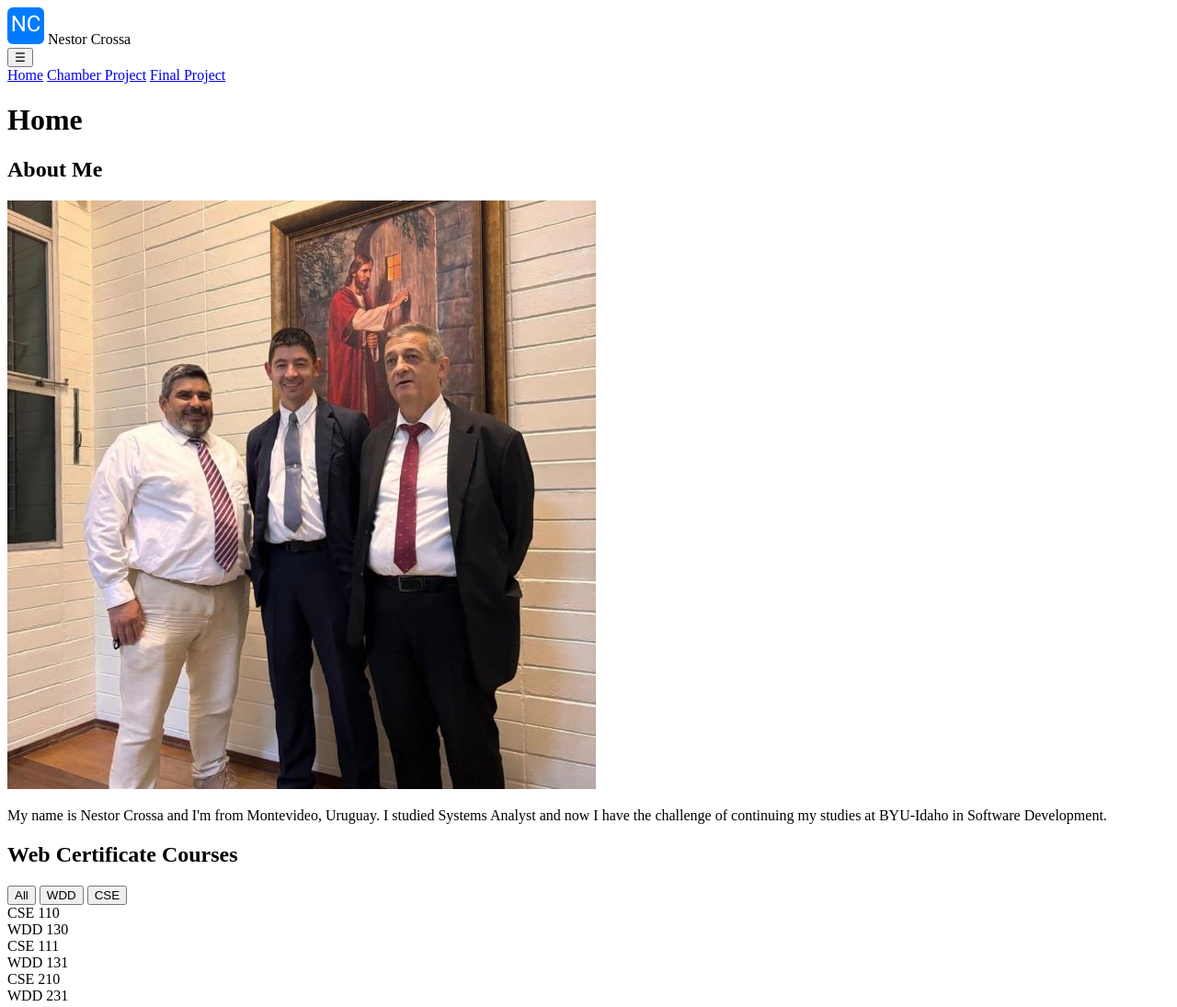
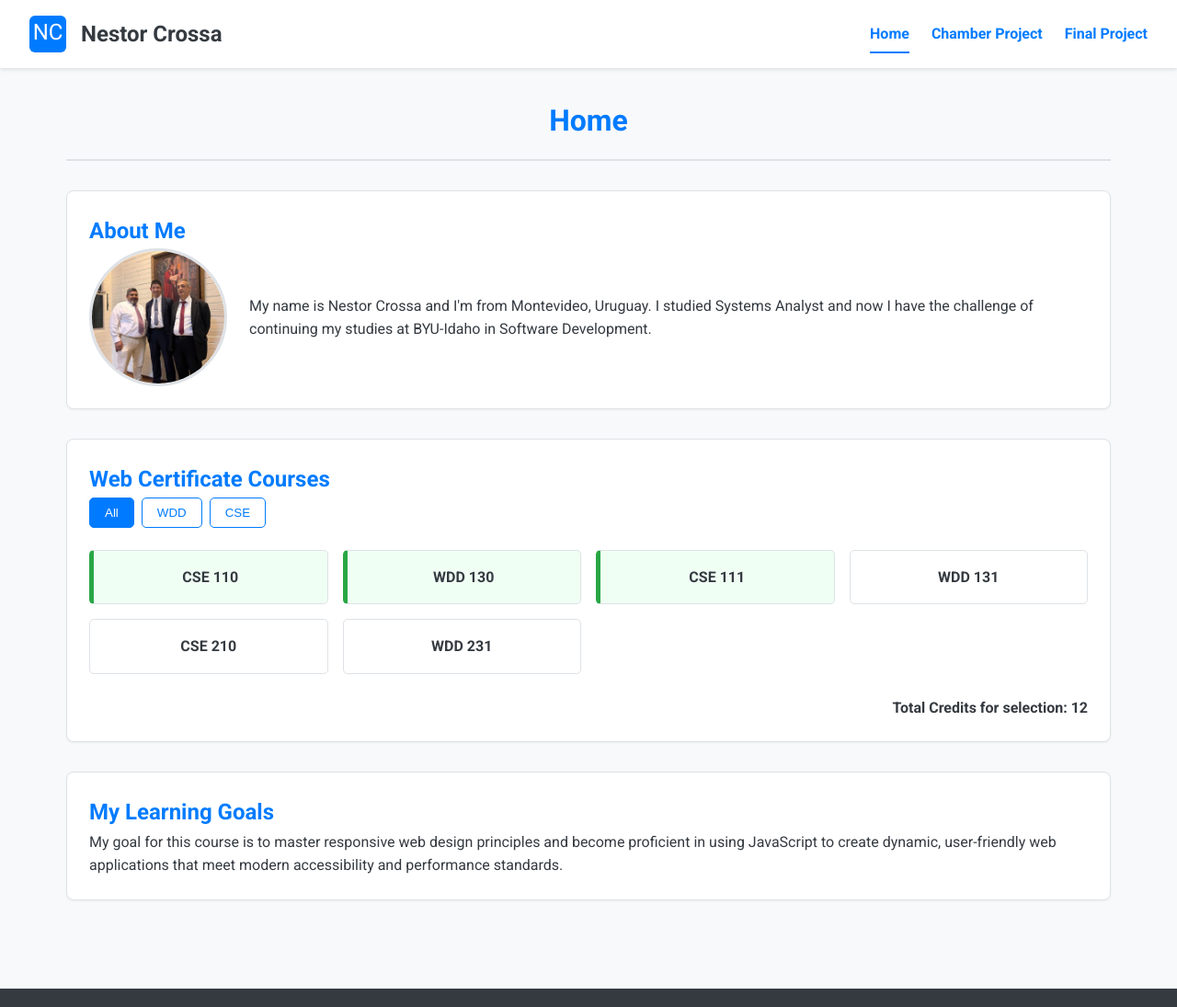
Before and after one commit to nestoredi/wdd231, a plain HTML site: page index.html in a window 1280 px wide. Shown: the top 1095 px of the page at 92% size. Drawn offline with Linux system fonts and the light colour scheme.

Commit message:
Add files via upload

```diff
--- a/index.html
+++ b/index.html
@@ -12,14 +12,15 @@
     <link rel="preconnect" href="https://fonts.gstatic.com" crossorigin>
     <link href="https://fonts.googleapis.com/css2?family=Roboto:wght@400;700&display=swap" rel="stylesheet">
 
-    <link rel="stylesheet" href="styles/main.css">
-    <!-- The defer attribute is crucial for performance and correct script execution -->
+    <!-- CORRECTED: Two CSS files linked as required -->
+    <link rel="stylesheet" href="styles/base.css">
+    <link rel="stylesheet" href="styles/larger.css">
+
     <script src="scripts/main.js" defer></script>
 </head>
 <body>
     <header>
         <div class="header-content">
-            <!-- SVG Logo Placeholder -->
             <svg class="logo" width="40" height="40" viewBox="0 0 100 100" xmlns="http://www.w3.org/2000/svg">
                 <rect width="100" height="100" rx="15" fill="#007BFF"/>
                 <text x="50%" y="50%" dominant-baseline="middle" text-anchor="middle" font-family="Roboto, sans-serif" font-size="60" fill="#FFFFFF">NC</text>
@@ -36,10 +37,12 @@
 
     <main>
         <h1 class="page-title">Home</h1>
-        <div class="content-grid">
+
+        <!-- CORRECTED: Now there are three <section> elements inside <main> -->
         <section class="card about-me">
             <h2>About Me</h2>
             <div class="about-me-content">
+                <!-- IMPORTANT: Make sure this path points to your actual image file -->
                 <img src="images/foto.jpg" alt="A photo of Nestor Crossa" class="student-photo">
                 <p>My name is Nestor Crossa and I'm from Montevideo, Uruguay. I studied Systems Analyst and now I have the challenge of continuing my studies at BYU-Idaho in Software Development.</p>
             </div>
@@ -53,17 +56,21 @@
                 <button id="filter-cse">CSE</button>
             </div>
             <div id="course-cards-container">
-                    <!-- Course cards will be dynamically inserted here by JavaScript -->
+                <!-- Course cards are dynamically inserted here -->
             </div>
             <p class="credits-total">Total Credits for selection: <span id="total-credits">0</span></p>
         </section>
-        </div>
+
+        <section class="card learning-goals">
+            <h2>My Learning Goals</h2>
+            <p>My goal for this course is to master responsive web design principles and become proficient in using JavaScript to create dynamic, user-friendly web applications that meet modern accessibility and performance standards.</p>
+        </section>
+
     </main>
 
     <footer>
         <div class="footer-content">
             <div class="social-links">
-                <!-- Replace with your actual links -->
                 <a href="https://github.com/" target="_blank" rel="noopener noreferrer">GitHub</a>
                 <a href="https://linkedin.com/" target="_blank" rel="noopener noreferrer">LinkedIn</a>
             </div>
--- /dev/null
+++ b/styles/base.css
@@ -0,0 +1,181 @@
+/* CSS Variables for easy color management */
+:root {
+    --primary-color: #007BFF; /* A strong blue */
+    --secondary-color: #F8F9FA; /* A very light grey for backgrounds */
+    --text-color: #343A40; /* Dark grey for text */
+    --light-text-color: #FFFFFF; /* White */
+    --border-color: #DEE2E6; /* Light grey for borders */
+    --completed-color: #28a745; /* Green for completed courses */
+}
+
+/* Base and Typography */
+* {
+    box-sizing: border-box;
+    margin: 0;
+    padding: 0;
+}
+
+body {
+    font-family: 'Roboto', sans-serif;
+    color: var(--text-color);
+    background-color: var(--secondary-color);
+    line-height: 1.6;
+}
+
+h1, h2 {
+    color: var(--primary-color);
+}
+
+/* Header and Navigation */
+header {
+    background-color: var(--light-text-color);
+    padding: 1rem 2rem;
+    display: flex;
+    justify-content: space-between;
+    align-items: center;
+    box-shadow: 0 2px 4px rgba(0,0,0,0.1);
+    flex-wrap: wrap; /* Allow wrapping for mobile view */
+}
+
+.header-content {
+    display: flex;
+    align-items: center;
+    gap: 1rem;
+}
+
+.site-name {
+    font-weight: 700;
+    font-size: 1.5rem;
+}
+
+/* Mobile-first navigation */
+nav {
+    display: none; /* Hidden by default */
+    flex-direction: column;
+    width: 100%;
+    text-align: center;
+    gap: 0.5rem;
+    margin-top: 1rem;
+}
+
+nav.open {
+    display: flex; /* Shown when hamburger is clicked */
+}
+
+nav a {
+    text-decoration: none;
+    color: var(--primary-color);
+    font-weight: 700;
+    padding: 0.5rem 0;
+    position: relative;
+}
+
+#menu-button {
+    display: block; /* Shown on mobile */
+    font-size: 2rem;
+    background: none;
+    border: none;
+    cursor: pointer;
+}
+
+/* Main Content Layout */
+main {
+    padding: 1rem;
+    max-width: 1200px;
+    margin: 0 auto;
+}
+
+.page-title {
+    text-align: center;
+    margin-bottom: 2rem;
+    border-bottom: 2px solid var(--border-color);
+    padding-bottom: 1rem;
+}
+
+.card {
+    background-color: var(--light-text-color);
+    border: 1px solid var(--border-color);
+    border-radius: 8px;
+    padding: 1.5rem;
+    margin-bottom: 2rem;
+    box-shadow: 0 1px 3px rgba(0,0,0,0.05);
+}
+
+.about-me-content {
+    display: flex;
+    flex-direction: column; /* Mobile-first stack */
+    align-items: center;
+    text-align: center;
+    gap: 1.5rem;
+}
+
+.student-photo {
+    max-width: 150px;
+    height: auto;
+    border-radius: 50%;
+    border: 3px solid var(--border-color);
+}
+
+/* Courses Section */
+.course-filters {
+    margin-bottom: 1.5rem;
+    display: flex;
+    flex-wrap: wrap;
+    gap: 0.5rem;
+}
+
+.course-filters button {
+    padding: 0.5rem 1rem;
+    border: 1px solid var(--primary-color);
+    background-color: var(--light-text-color);
+    color: var(--primary-color);
+    cursor: pointer;
+    border-radius: 5px;
+    transition: background-color 0.3s, color 0.3s;
+}
+
+.course-filters button:hover,
+.course-filters button.active {
+    background-color: var(--primary-color);
+    color: var(--light-text-color);
+}
+
+#course-cards-container {
+    display: grid;
+    grid-template-columns: 1fr; /* Single column for mobile */
+    gap: 1rem;
+}
+
+.course-card {
+    border: 1px solid var(--border-color);
+    padding: 1rem;
+    border-radius: 5px;
+    text-align: center;
+    font-weight: 700;
+}
+
+.course-card.completed {
+    border-left: 5px solid var(--completed-color);
+    background-color: #f0fff4;
+}
+
+.credits-total {
+    margin-top: 1.5rem;
+    font-weight: 700;
+    text-align: right;
+}
+
+/* Footer */
+footer {
+    background-color: var(--text-color);
+    color: var(--light-text-color);
+    text-align: center;
+    padding: 2rem 1rem;
+    margin-top: 2rem;
+}
+
+.social-links a {
+    color: var(--light-text-color);
+    margin: 0 0.5rem;
+    text-decoration: none;
+}
--- /dev/null
+++ b/styles/larger.css
@@ -0,0 +1,46 @@
+/* This file contains styles for larger screens (tablets and desktops) */
+
+@media (min-width: 768px) {
+    /* Header and Navigation for larger screens */
+    #menu-button {
+        display: none; /* Hide hamburger menu */
+    }
+
+    nav {
+        display: flex; /* Show nav items horizontally */
+        flex-direction: row;
+        width: auto;
+        margin-top: 0;
+        gap: 1.5rem;
+    }
+
+    nav a::after {
+        content: '';
+        position: absolute;
+        bottom: 0;
+        left: 0;
+        width: 0;
+        height: 2px;
+        background-color: var(--primary-color);
+        transition: width 0.3s ease;
+    }
+
+    nav a:hover::after,
+    nav a.active::after {
+        width: 100%;
+    }
+
+    /* Main Content Layout for larger screens */
+    main {
+        padding: 2rem;
+    }
+
+    .about-me-content {
+        flex-direction: row; /* Side-by-side layout */
+        text-align: left;
+    }
+
+    #course-cards-container {
+        grid-template-columns: repeat(auto-fill, minmax(250px, 1fr)); /* Multi-column grid */
+    }
+}
```
Lines whose indentation alone changed are shown as unchanged.
